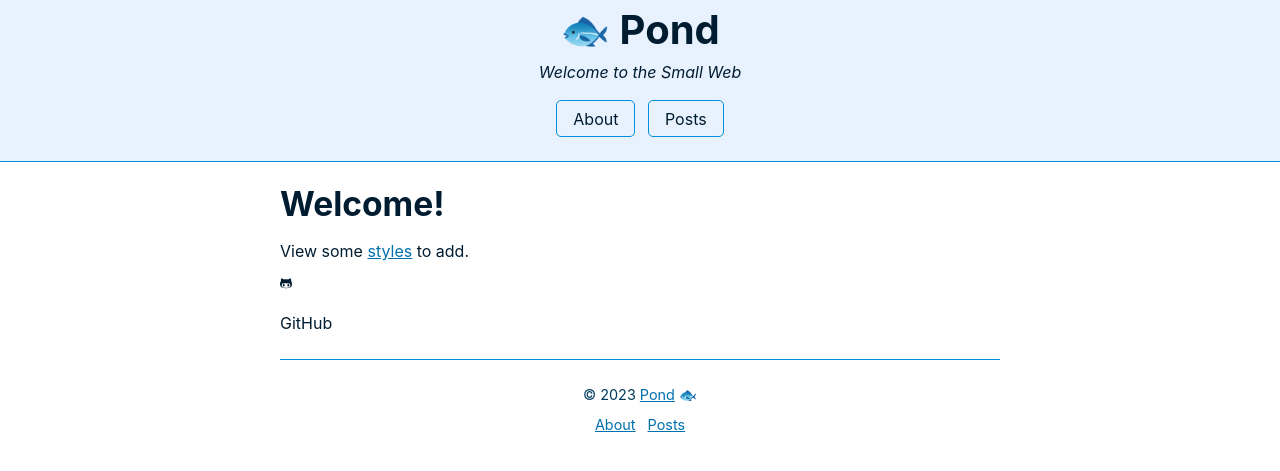
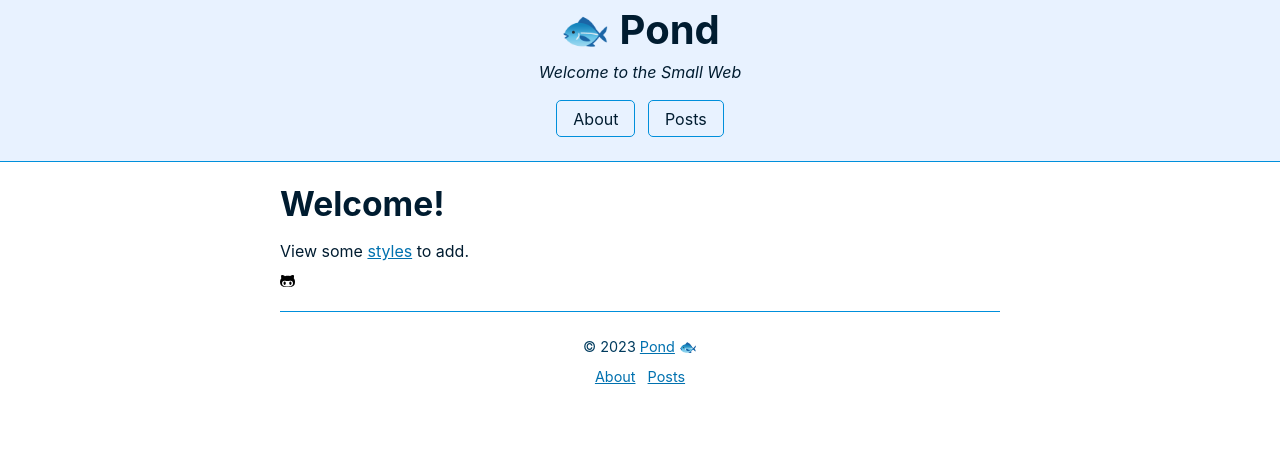
Before and after one commit to megdna/pond, a Jekyll site: the page built from pages/home.md, in a window 1280 px wide. Shown: the top 471 px of the page. Built offline with Jekyll 4.4.1, drawn with Linux system fonts in a browser that asks for light colours.

Commit message:
Update home.md

```diff
--- a/pages/home.md
+++ b/pages/home.md
@@ -5,4 +5,4 @@ title: Welcome!
 ---
 View some [styles]({{ site.baseurl}}/style) to add.
 
-<svg class="icon" xmlns="http://www.w3.org/2000/svg" height="1em" viewBox="0 0 480 512"><path d="M186.1 328.7c0 20.9-10.9 55.1-36.7 55.1s-36.7-34.2-36.7-55.1 10.9-55.1 36.7-55.1 36.7 34.2 36.7 55.1zM480 278.2c0 31.9-3.2 65.7-17.5 95-37.9 76.6-142.1 74.8-216.7 74.8-75.8 0-186.2 2.7-225.6-74.8-14.6-29-20.2-63.1-20.2-95 0-41.9 13.9-81.5 41.5-113.6-5.2-15.8-7.7-32.4-7.7-48.8 0-21.5 4.9-32.3 14.6-51.8 45.3 0 74.3 9 108.8 36 29-6.9 58.8-10 88.7-10 27 0 54.2 2.9 80.4 9.2 34-26.7 63-35.2 107.8-35.2 9.8 19.5 14.6 30.3 14.6 51.8 0 16.4-2.6 32.7-7.7 48.2 27.5 32.4 39 72.3 39 114.2zm-64.3 50.5c0-43.9-26.7-82.6-73.5-82.6-18.9 0-37 3.4-56 6-14.9 2.3-29.8 3.2-45.1 3.2-15.2 0-30.1-.9-45.1-3.2-18.7-2.6-37-6-56-6-46.8 0-73.5 38.7-73.5 82.6 0 87.8 80.4 101.3 150.4 101.3h48.2c70.3 0 150.6-13.4 150.6-101.3zm-82.6-55.1c-25.8 0-36.7 34.2-36.7 55.1s10.9 55.1 36.7 55.1 36.7-34.2 36.7-55.1-10.9-55.1-36.7-55.1z"/></svg> GitHub
+<svg xmlns="http://www.w3.org/2000/svg" height="1em" viewBox="0 0 480 512"><path d="M186.1 328.7c0 20.9-10.9 55.1-36.7 55.1s-36.7-34.2-36.7-55.1 10.9-55.1 36.7-55.1 36.7 34.2 36.7 55.1zM480 278.2c0 31.9-3.2 65.7-17.5 95-37.9 76.6-142.1 74.8-216.7 74.8-75.8 0-186.2 2.7-225.6-74.8-14.6-29-20.2-63.1-20.2-95 0-41.9 13.9-81.5 41.5-113.6-5.2-15.8-7.7-32.4-7.7-48.8 0-21.5 4.9-32.3 14.6-51.8 45.3 0 74.3 9 108.8 36 29-6.9 58.8-10 88.7-10 27 0 54.2 2.9 80.4 9.2 34-26.7 63-35.2 107.8-35.2 9.8 19.5 14.6 30.3 14.6 51.8 0 16.4-2.6 32.7-7.7 48.2 27.5 32.4 39 72.3 39 114.2zm-64.3 50.5c0-43.9-26.7-82.6-73.5-82.6-18.9 0-37 3.4-56 6-14.9 2.3-29.8 3.2-45.1 3.2-15.2 0-30.1-.9-45.1-3.2-18.7-2.6-37-6-56-6-46.8 0-73.5 38.7-73.5 82.6 0 87.8 80.4 101.3 150.4 101.3h48.2c70.3 0 150.6-13.4 150.6-101.3zm-82.6-55.1c-25.8 0-36.7 34.2-36.7 55.1s10.9 55.1 36.7 55.1 36.7-34.2 36.7-55.1-10.9-55.1-36.7-55.1z"/> Github</svg>
```
